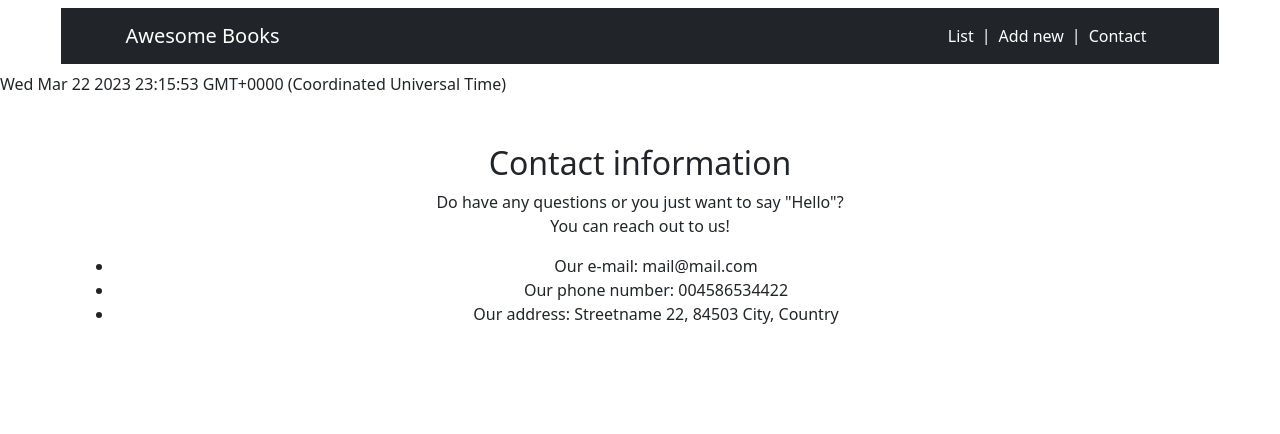
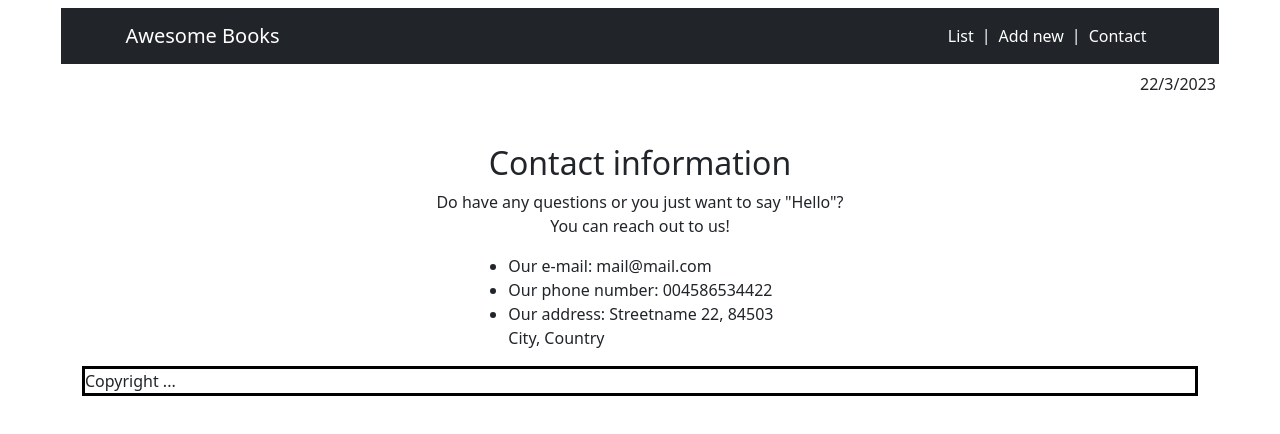
Before and after one commit to danielamoreno699/Collection_book_project, a website: page index.html in a window 1280 px wide. Both pictures are taken after a click on the link "Contact". Drawn offline with nearby package versions, Linux system fonts and the light colour scheme.

Commit message:
Update styling. Add date to the page

```diff
--- a/index.css
+++ b/index.css
@@ -1,3 +1,7 @@
+body {
+  height: 100vh;
+}
+
 .tbody-container {
   border: 3px solid black;
 }
@@ -7,7 +11,6 @@
   margin: auto;
 }
 
-
 .form-container {
   position: relative;
 
@@ -15,7 +18,6 @@
   display: flex;
   flex-direction: column;
   width: 72%;
-
   margin-top: 2%;
 }
 
@@ -25,7 +27,7 @@
   right: 0%;
 }
 
-.input-book{
+.input-book {
   padding: 2%;
   border-radius: 10px;
 }
@@ -52,10 +54,34 @@
   display: none;
 }
 
-.display-on{
+.display-on {
   display: block;
 }
 
-.contact{
-  display:none;
+.contact {
+  display: none;
 }
+
+#contact {
+  width: 58%;
+  margin: auto;
+}
+
+.footer {
+  text-align: left;
+  border: 3px solid black;
+}
+
+#date {
+  text-align: right;
+  margin-right: 5%;
+}
+
+.ul-container {
+  padding-left: 12rem;
+  padding-right: 10rem;
+}
+
+.ul-container li {
+  text-align: left;
+}
--- a/index.html
+++ b/index.html
@@ -67,9 +67,7 @@
         </div>
       </div>
     </nav>
-    <span id="date">
-
-    </span>
+    <p id="date"></p>
 
     <div class="container mt-5 text-center">
       <!--Table section-->
@@ -84,10 +82,22 @@
       <section class="add-books display-off" id="add-book-section">
         <h2>Add a new book</h2>
         <form class="form-container" method="POST" action="#" id="form">
-          <input class="input-book"type="text" name="author" id="author" placeholder="author" />
+          <input
+            class="input-book"
+            type="text"
+            name="author"
+            id="author"
+            placeholder="author"
+          />
           <br />
           <br />
-          <input class="input-book"type="text" name="book" id="book" placeholder="book" />
+          <input
+            class="input-book"
+            type="text"
+            name="book"
+            id="book"
+            placeholder="book"
+          />
           <br />
           <br />
           <button class="form-container__button" type="submit" id="btnAdd">
@@ -102,12 +112,13 @@
           Do have any questions or you just want to say "Hello"? <br />
           You can reach out to us!
         </p>
-        <ul>
+        <ul class="ul-container">
           <li>Our e-mail: mail@mail.com</li>
           <li>Our phone number: 004586534422</li>
           <li>Our address: Streetname 22, 84503 City, Country</li>
         </ul>
       </section>
+      <p class="footer">Copyright ...</p>
     </div>
   </body>
 </html>
--- a/index.js
+++ b/index.js
@@ -151,12 +151,18 @@ displayContact = () => {
   tableSection.classList.add('display-off');
 
   contactSection.classList.add('display-on');
-  contactSection.classList.remove('display-off')
-  contactSection.classList.remove('contact')
+  contactSection.classList.remove('display-off');
+  contactSection.classList.remove('contact');
 };
 
 //display date
 
-  const span = document.getElementById('date')
-  const date = new Date()
-  span.innerHTML = date
+const span = document.getElementById('date');
+const today = new Date();
+
+const year = today.getFullYear();
+const month = today.getMonth() + 1;
+const day = today.getDate();
+
+const date = `${day}/${month}/${year}`;
+span.innerHTML = date;
```
